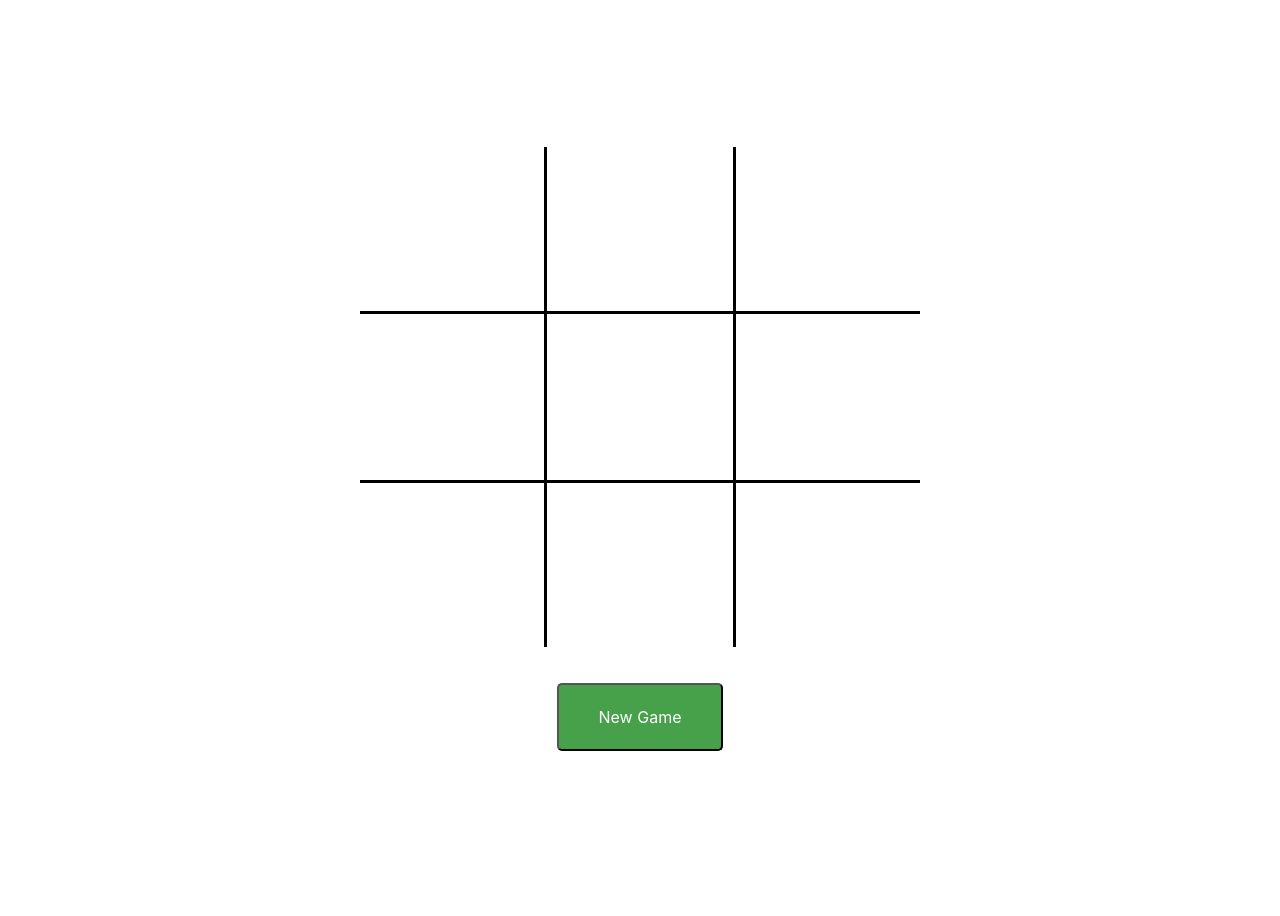
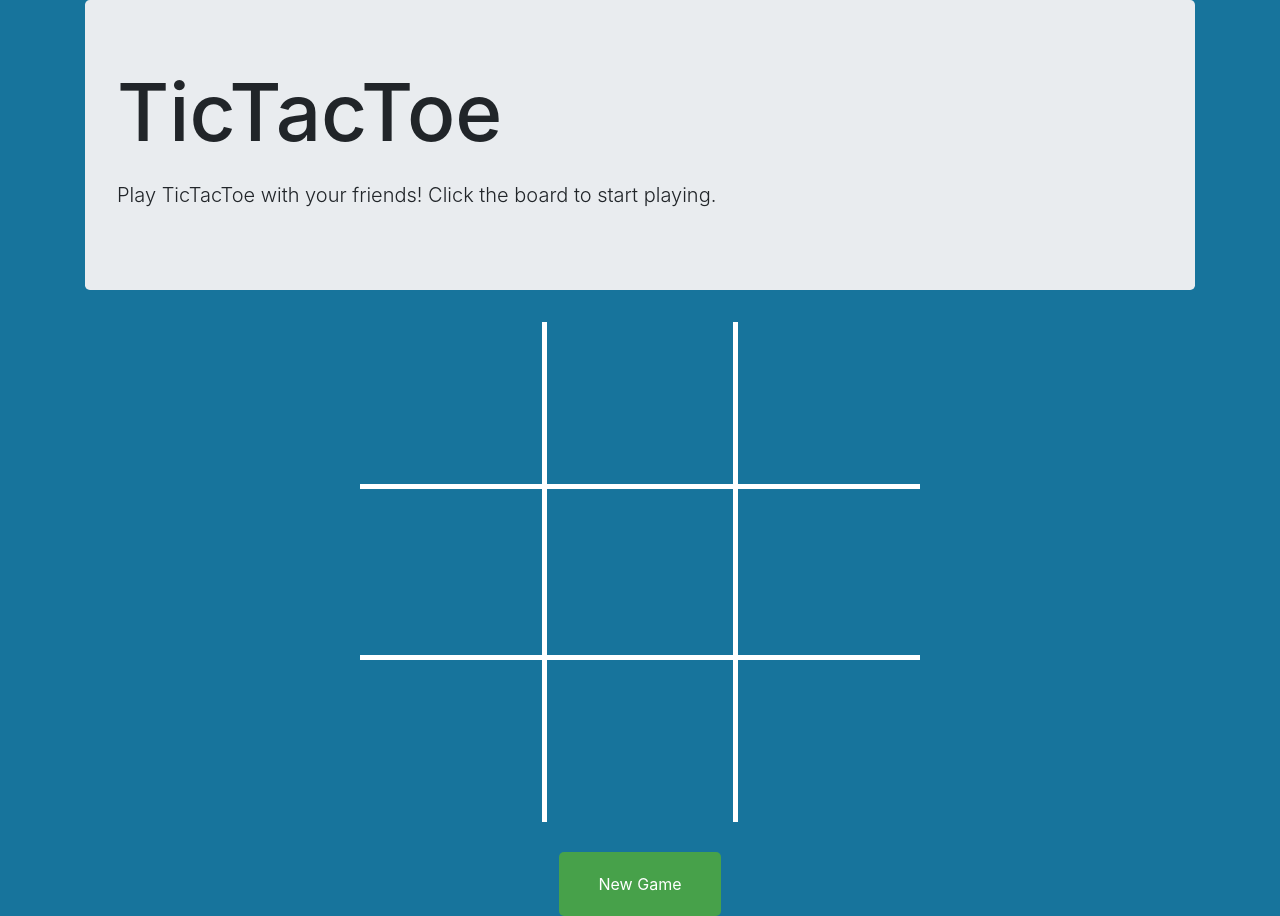
Before and after one commit to Andrew-Philpott/TicTacToe, a plain HTML site: page index.html in a window 1280 px wide. Before the commit the page ends 800 px from the top, so only its background shows below. Drawn offline with nearby package versions, Linux system fonts and the light colour scheme.

Commit message:
Add styling to styles.css. Add jumbotron to index.html.

```diff
--- a/css/styles.css
+++ b/css/styles.css
@@ -1,16 +1,28 @@
+body {
+  background-color: #17749c;
+}
+
 .container {
   width: 100%;
   height: 100vh;
   display: flex;
-  justify-content: center;
+  flex-direction: column;
+  align-items: center;
+}
+
+#header {
+  width: 100%;
+}
+#header .jumbotron h1 {
+  font-size: 5em;
+  margin-bottom: 20px;
 }
 
 #game {
-  margin-top: 10%;
   display: flex;
   flex-direction: column;
   align-items: center;
-  height: 80%;
+  height: 50%;
   width: 80%;
   max-width: 700px;
 }
@@ -22,47 +34,44 @@
   justify-content: center;
   align-items: center;
   font-size: 3em;
+  color: white;
 }
 
 .left-middle {
-  border-right: 3px solid black;
+  border-right: 5px solid white;
 }
 
 .top-middle {
-  border-bottom: 3px solid black;
+  border-bottom: 5px solid white;
 }
 
 .top-right{
-  border-bottom: 3px solid black;
-  border-left: 3px solid black;
+  border-bottom: 5px solid white;
+  border-left: 5px solid white;
 }
 
 .right-middle {
-  border-left: 3px solid black;
+  border-left: 5px solid white;
 }
 
 .bottom-right {
-  border-top: 3px solid black;
-  border-left: 3px solid black;
+  border-top: 5px solid white;
+  border-left: 5px solid white;
 }
 
 .bottom-middle {
-  border-top: 3px solid black;
+  border-top: 5px solid white;
 }
 
 .bottom-left {
-  border-top: 3px solid black;
-  border-right: 3px solid black;
+  border-top: 5px solid white;
+  border-right: 5px solid white;
 }
 
 .top-left {
-  border-bottom: 3px solid black;
-  border-right: 3px solid black;
+  border-bottom: 5px solid white;
+  border-right: 5px solid white;
 }
-
-
-
-
 
 #board {
   display: flex;
@@ -79,10 +88,12 @@
   width: 80%;
 }
 #new-game-button {
+  margin-top: 30px;
   border-radius: 5px;
   color: white;
   background-color: #47A14A;
   padding: 20px 40px;
+  border: none;
 }
 
 #winner-text {
--- a/index.html
+++ b/index.html
@@ -11,6 +11,12 @@
 </head>
 <body>
     <div class="container">
+      <div id="header">
+        <div class="jumbotron">
+          <h1>TicTacToe</h1>
+          <p class="lead">Play TicTacToe with your friends! Click the board to start playing.</p>
+        </div>
+      </div>
       <div id="game">
         <div id="board-container">
           <div id="board"></div>
```
